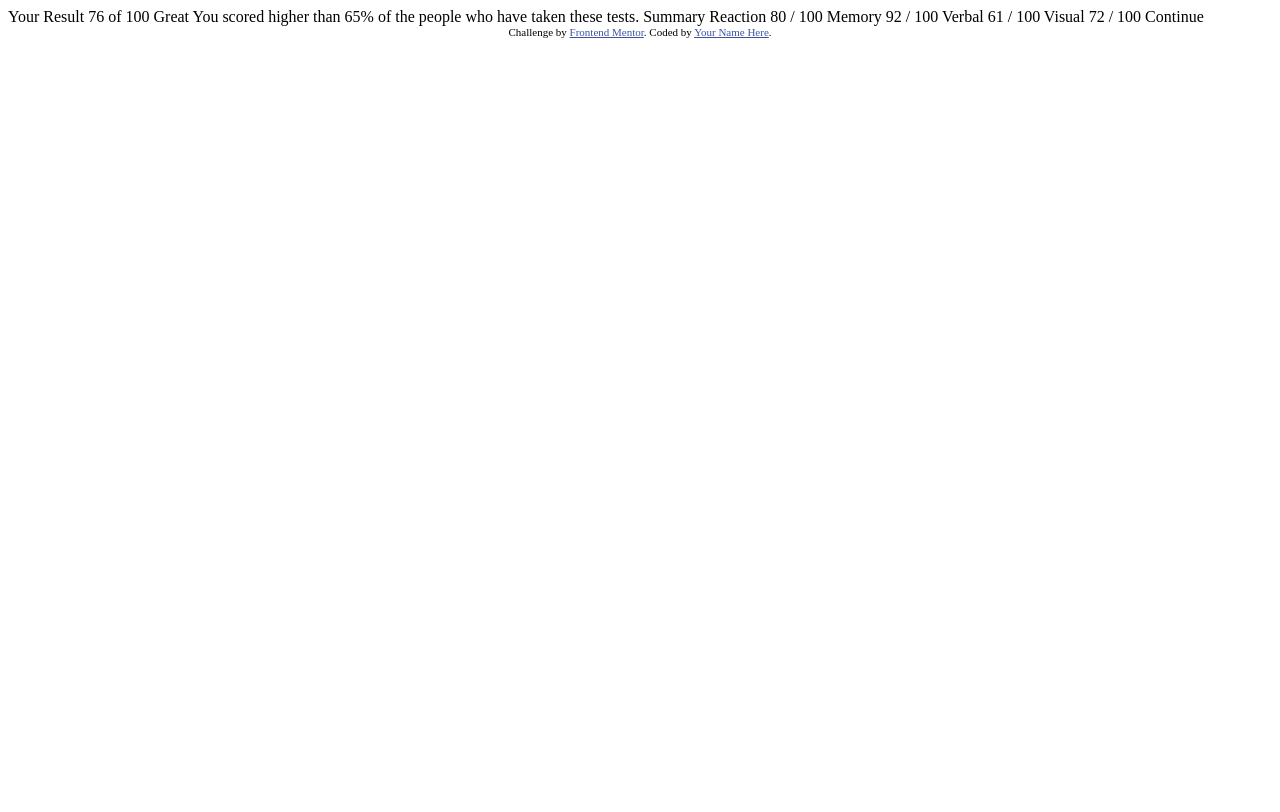
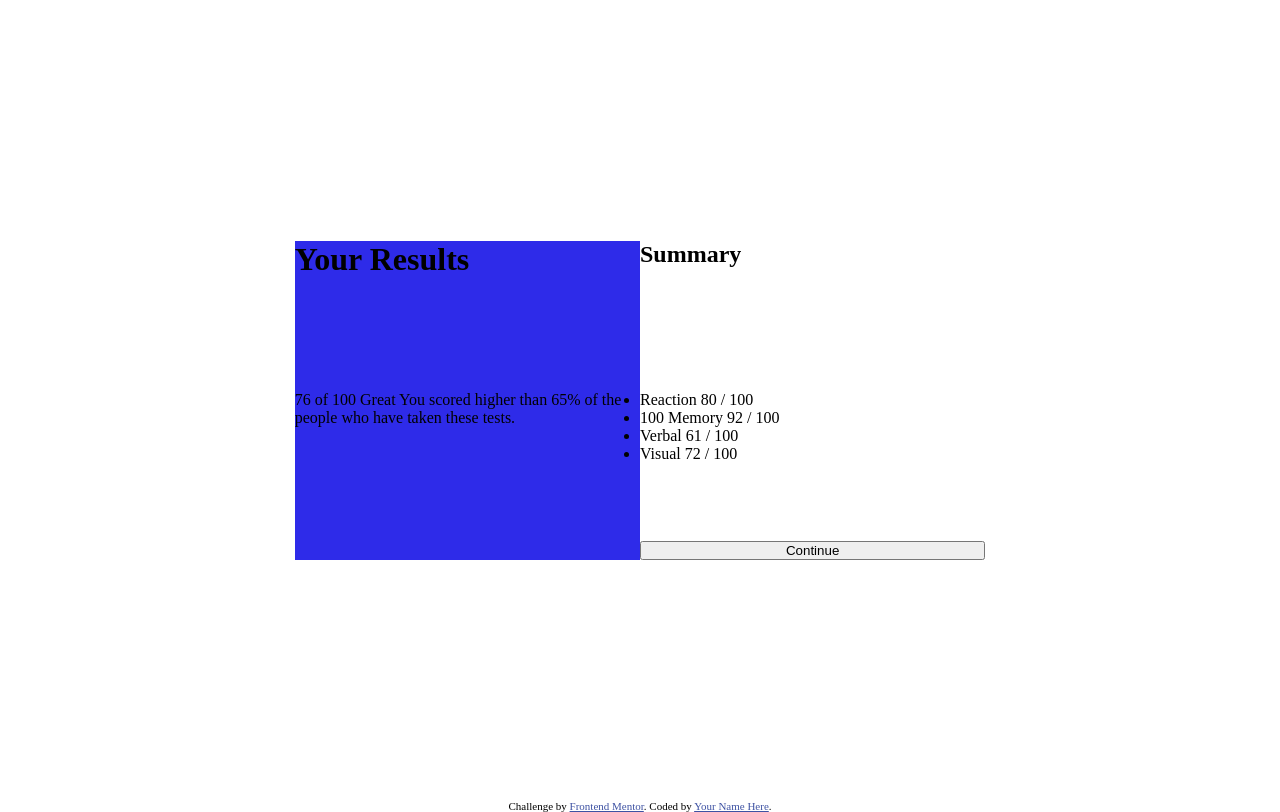
Before and after one commit to Mitch-j-carney-github/results-summary-component, a plain HTML site: page index.html in a window 1280 px wide. Drawn offline with Linux system fonts and the light colour scheme.

Commit message:
have added a few grid areas for the results & summary

```diff
--- /dev/null
+++ b/index.css
@@ -0,0 +1,53 @@
+*{
+    margin: 0px;
+    padding: 0px;
+    box-sizing: border-box;
+}
+
+html {
+
+    font-size: 16px;
+}
+
+.box-container {
+
+    display: grid;
+    height: 100vh;
+    place-content: center;
+}
+
+.box-1 {
+
+    display: grid;
+    grid-template-areas: "header header2" "results summary" "results submit";
+    grid-template-rows: 150px 150px;
+    grid-template-columns: repeat(2, 50%);
+}
+
+h1 {
+
+    grid-area: header;
+    background-color: hsl(241, 81%, 54%);
+}
+
+h2 {
+
+    grid-area: header2;
+}
+
+p {
+
+    grid-area: results;
+    background-color: hsl(241, 81%, 54%);
+}
+
+
+ul {
+
+    grid-area: summary;
+}
+
+input {
+
+    grid-area: submit;
+}
--- a/index.html
+++ b/index.html
@@ -1,47 +1,56 @@
 <!DOCTYPE html>
 <html lang="en">
   <head>
-  <meta charset="UTF-8">
-  <meta name="viewport" content="width=device-width, initial-scale=1.0"> <!-- displays site properly based on user's device -->
+    <meta charset="UTF-8" />
+    <meta name="viewport" content="width=device-width, initial-scale=1.0" />
+    <!-- displays site properly based on user's device -->
 
-  <link rel="icon" type="image/png" sizes="32x32" href="./assets/images/favicon-32x32.png">
+    <link
+      rel="icon"
+      type="image/png"
+      sizes="32x32"
+      href="./assets/images/favicon-32x32.png"
+    />
 
+    <link rel="stylesheet" href="index.css" />
     <title>Frontend Mentor | Results summary component</title>
 
     <!-- Feel free to remove these styles or customise in your own stylesheet 👍 -->
     <style>
-    .attribution { font-size: 11px; text-align: center; }
-    .attribution a { color: hsl(228, 45%, 44%); }
+      .attribution {
+        font-size: 11px;
+        text-align: center;
+      }
+      .attribution a {
+        color: hsl(228, 45%, 44%);
+      }
     </style>
   </head>
   <body>
+    <div class="box-container">
+      <div class="box-1">
+        <h1>Your Results</h1>
+        <h2>Summary</h2>
+        <p>
+          76 of 100 Great You scored higher than 65% of the people who have
+          taken these tests.
+        </p>
 
-  Your Result
-  76
-  of 100
-
-  Great
-  You scored higher than 65% of the people who have taken these tests.
-
-  Summary
-
-  Reaction
-  80 / 100
-
-  Memory
-  92 / 100
-
-  Verbal
-  61 / 100
-
-  Visual
-  72 / 100
-
-  Continue
+        <ul>
+          <li>Reaction 80 / 100</li>
+          <li>100 Memory 92 / 100</li>
+          <li>Verbal 61 / 100</li>
+          <li>Visual 72 / 100</li>
+        </ul>
+        <input type="submit" value="Continue" />
+      </div>
+    </div>
 
     <div class="attribution">
-    Challenge by <a href="https://www.frontendmentor.io?ref=challenge" target="_blank">Frontend Mentor</a>.
-    Coded by <a href="#">Your Name Here</a>.
+      Challenge by
+      <a href="https://www.frontendmentor.io?ref=challenge" target="_blank"
+        >Frontend Mentor</a
+      >. Coded by <a href="#">Your Name Here</a>.
     </div>
   </body>
 </html>
```
Lines whose indentation alone changed are shown as unchanged.
